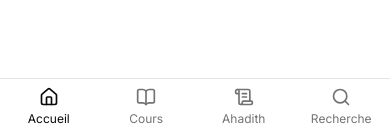
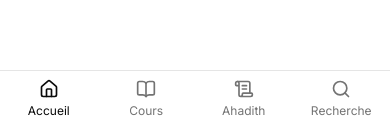
Before and after one commit to ahmadgueye/deenshare, a Next.js app: page / in a window 390 px wide. Shown: the part 709-841 px from the top of the page. Built offline with nearby package versions, Linux system fonts and the light colour scheme; no server answers; the database is empty; a web font is replaced by a local one.

Commit message:
Fix mobile bottom nav overlapping iPhone home indicator
viewport-fit=cover was never enabled, so env(safe-area-inset-bottom)
resolved to 0px on iOS and the fixed tab bar sat flush against the
screen edge.

```diff
--- a/src/app/(public)/layout.tsx
+++ b/src/app/(public)/layout.tsx
@@ -11,7 +11,7 @@ export default function PublicLayout({
   return (
     <div className="flex flex-1 flex-col">
       <SiteHeader />
-      <main className="mx-auto w-full max-w-5xl flex-1 px-6 py-12 pb-24 sm:pb-12">
+      <main className="mx-auto w-full max-w-5xl flex-1 px-6 py-12 pb-28 sm:pb-12">
         {children}
       </main>
       <SiteFooter />
--- a/src/app/layout.tsx
+++ b/src/app/layout.tsx
@@ -58,6 +58,7 @@ export const metadata: Metadata = {
 };
 
 export const viewport: Viewport = {
+  viewportFit: "cover",
   themeColor: [
     { media: "(prefers-color-scheme: light)", color: "#fafafa" },
     { media: "(prefers-color-scheme: dark)", color: "#171717" },
--- a/src/components/layout/mobile-tab-bar.tsx
+++ b/src/components/layout/mobile-tab-bar.tsx
@@ -17,7 +17,7 @@ export function MobileTabBar() {
   const pathname = usePathname();
 
   return (
-    <nav className="fixed inset-x-0 bottom-0 z-40 flex border-t bg-background pb-[env(safe-area-inset-bottom)] sm:hidden">
+    <nav className="fixed inset-x-0 bottom-0 z-40 flex border-t bg-background pb-[calc(env(safe-area-inset-bottom)+0.5rem)] sm:hidden">
       {tabs.map(({ href, label, icon: Icon, exact }) => {
         const active = isNavActive(pathname, href, exact);
         return (
```
